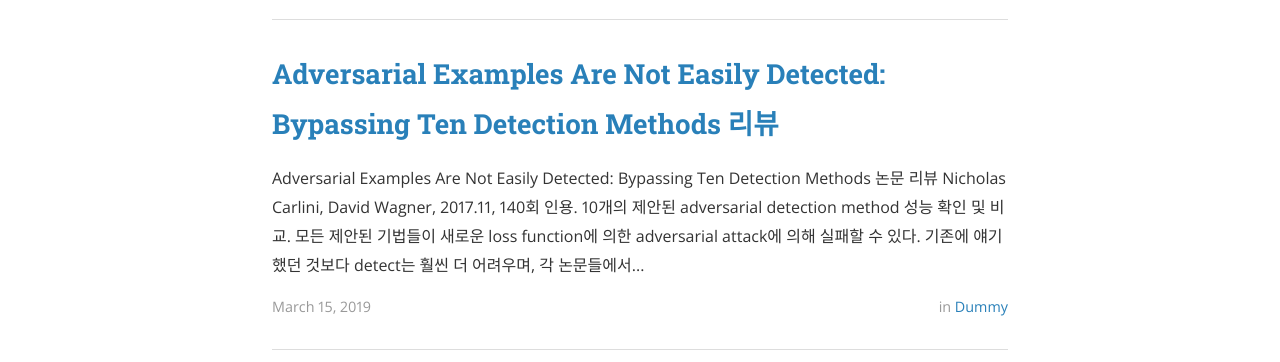
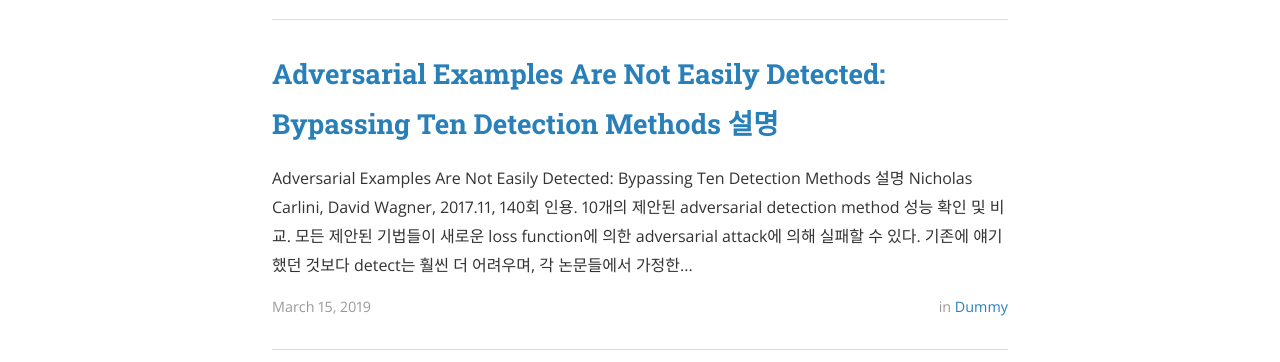
Before and after one commit to pod3275/pod3275.github.io, a Jekyll site: the page built from index.html, in a window 1280 px wide. Shown: the part 766-1128 px from the top of the page. Built offline with Jekyll 4.4.1, drawn with Linux system fonts in a browser that asks for light colours; nearby versions of some CDN libraries; the list of posts is cut into pages by our own code.

Commit message:
Update 2019-03-15-Bypass.markdown

```diff
--- a/_posts/2019-03-15-Bypass.markdown
+++ b/_posts/2019-03-15-Bypass.markdown
@@ -1,12 +1,12 @@
 ---
 layout: post
-title:  "Adversarial Examples Are Not Easily Detected: Bypassing Ten Detection Methods 리뷰"
+title:  "Adversarial Examples Are Not Easily Detected: Bypassing Ten Detection Methods 설명"
 date:   2019-03-15 20:28:00
 author: Sangheon Lee
 categories: Dummy
 ---
 
-# Adversarial Examples Are Not Easily Detected: Bypassing Ten Detection Methods 논문 리뷰
+# Adversarial Examples Are Not Easily Detected: Bypassing Ten Detection Methods 설명
 
 - Nicholas Carlini, David Wagner, 2017.11, 140회 인용.
 - 10개의 제안된 adversarial detection method 성능 확인 및 비교.
```
